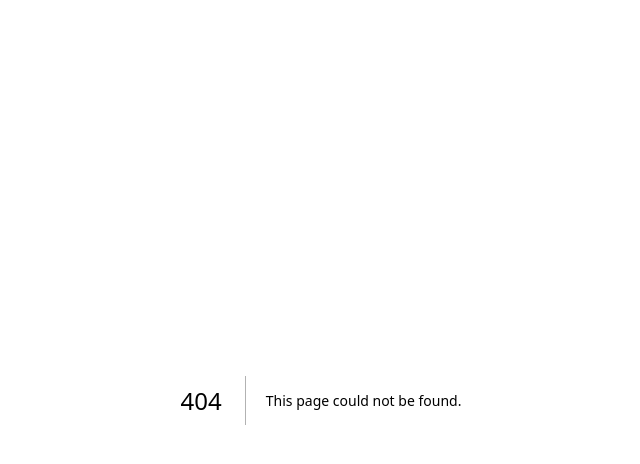
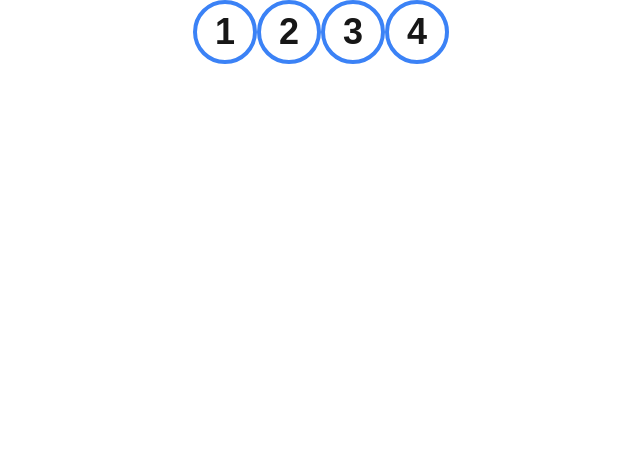
Before and after one commit to 2chanhaeng/50projects50days, a Next.js app: page /02 in a window 1280 px wide. Before the commit this address had no page. Shown: the top 464 px of the page, without its empty margins (319-959 px from the left). Built offline with nearby package versions, Linux system fonts and the light colour scheme.

Commit message:
define Day02 page

```diff
--- /dev/null
+++ b/app/02/page.tsx
@@ -0,0 +1,16 @@
+const NODES = 4;
+
+export default async function Day02() {
+  return (
+    <main className="h-screen flex justify-center content-center">
+      {Array.from({ length: NODES }).map((_, i) => (
+        <span
+          key={i}
+          className="size-16 p-2 rounded-full border-4 border-blue-500 text-4xl font-bold text-center"
+        >
+          {i + 1}
+        </span>
+      ))}
+    </main>
+  );
+}
```
